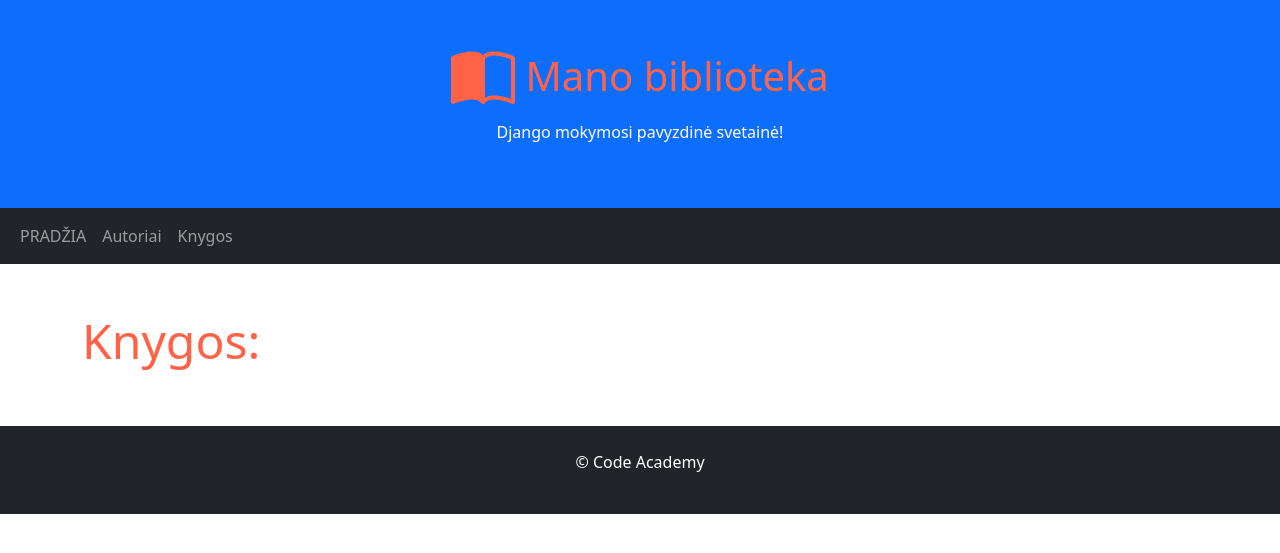
After one commit to DonatasNoreika/library_202506, a Django app: page /library/books/ in a window 1280 px wide. The commit adds this page. Shown: the top 553 px of the page. Run offline with Django 5.2, Linux system fonts and the light colour scheme; data that the repository does not hold is empty.

Commit message:
4: +Padarytas knygų sąrašas

```diff
--- a/mysite/library/templates/base.html
+++ b/mysite/library/templates/base.html
@@ -30,6 +30,9 @@
       <li class="nav-item">
         <a class="nav-link" href="{% url 'authors' %}">Autoriai</a>
       </li>
+      <li class="nav-item">
+        <a class="nav-link" href="{% url 'books' %}">Knygos</a>
+      </li>
     </ul>
   </div>
 </nav>
--- /dev/null
+++ b/mysite/library/templates/books.html
@@ -0,0 +1,12 @@
+{% extends "base.html" %}
+
+{% block "title" %}Knygos{% endblock %}
+{% block "content" %}
+<h1 class="display-5">Knygos:</h1>
+{% for book in books %}
+<a href="">
+    <p>{{ book.title }}</p>
+    <hr>
+</a>
+{% endfor %}
+{% endblock %}
--- a/mysite/library/urls.py
+++ b/mysite/library/urls.py
@@ -5,4 +5,5 @@ urlpatterns = [
     path("", views.index, name="index"),
     path("authors/", views.authors, name="authors"),
     path("authors/<int:author_id>", views.author, name="author"),
+    path("books/", views.BookListView.as_view(), name="books"),
 ]
--- a/mysite/library/views.py
+++ b/mysite/library/views.py
@@ -1,6 +1,7 @@
 from django.shortcuts import render
 from django.http import HttpResponse
 from .models import Book, BookInstance, Author
+from django.views import generic
 
 # Create your views here.
 
@@ -26,3 +27,9 @@ def authors(request):
 def author(request, author_id):
     context = {"author": Author.objects.get(pk=author_id)}
     return render(request, template_name="author.html", context=context)
+
+
+class BookListView(generic.ListView):
+    model = Book
+    template_name = "books.html"
+    context_object_name = "books"
```
